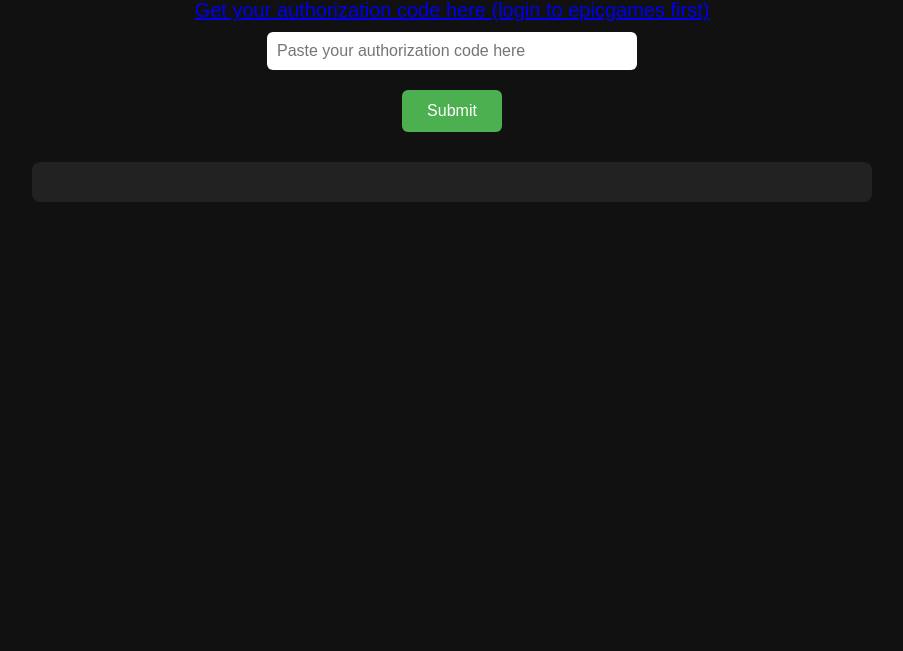
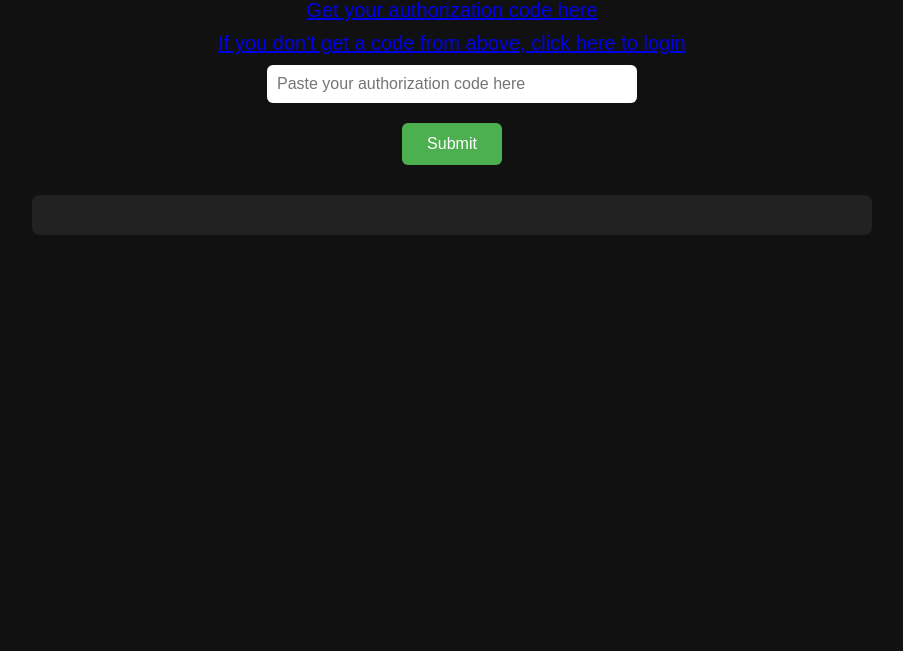
Before and after one commit to drewhoops/drewhoops.github.io, a plain HTML site: page index.html in a window 1280 px wide. Shown: the part 149-800 px from the top of the page, without its empty margins (188-1091 px from the left). Drawn offline with Linux system fonts and the light colour scheme.

Commit message:
Update index.html

```diff
--- a/index.html
+++ b/index.html
@@ -62,7 +62,9 @@
 
     <h1>Founder Code Checker</h1>
 
-    <a href="https://www.epicgames.com/id/api/redirect?clientId=ec684b8c687f479fadea3cb2ad83f5c6&responseType=code">Get your authorization code here (login to epicgames first)</a>
+    <a href="https://www.epicgames.com/id/api/redirect?clientId=ec684b8c687f479fadea3cb2ad83f5c6&responseType=code">Get your authorization code here</a>
+    <a href="https://www.epicgames.com/id/login?prompt=login&redirectUrl=https%3A%2F%2Fwww.epicgames.com%2Fid%2Fapi%2Fredirect%3FclientId%3Dec684b8c687f479fadea3cb2ad83f5c6%26responseType%3Dcode
+">If you don't get a code from above, click here to login</a>
 
     <input id="authCode" placeholder="Paste your authorization code here" />
 
```
